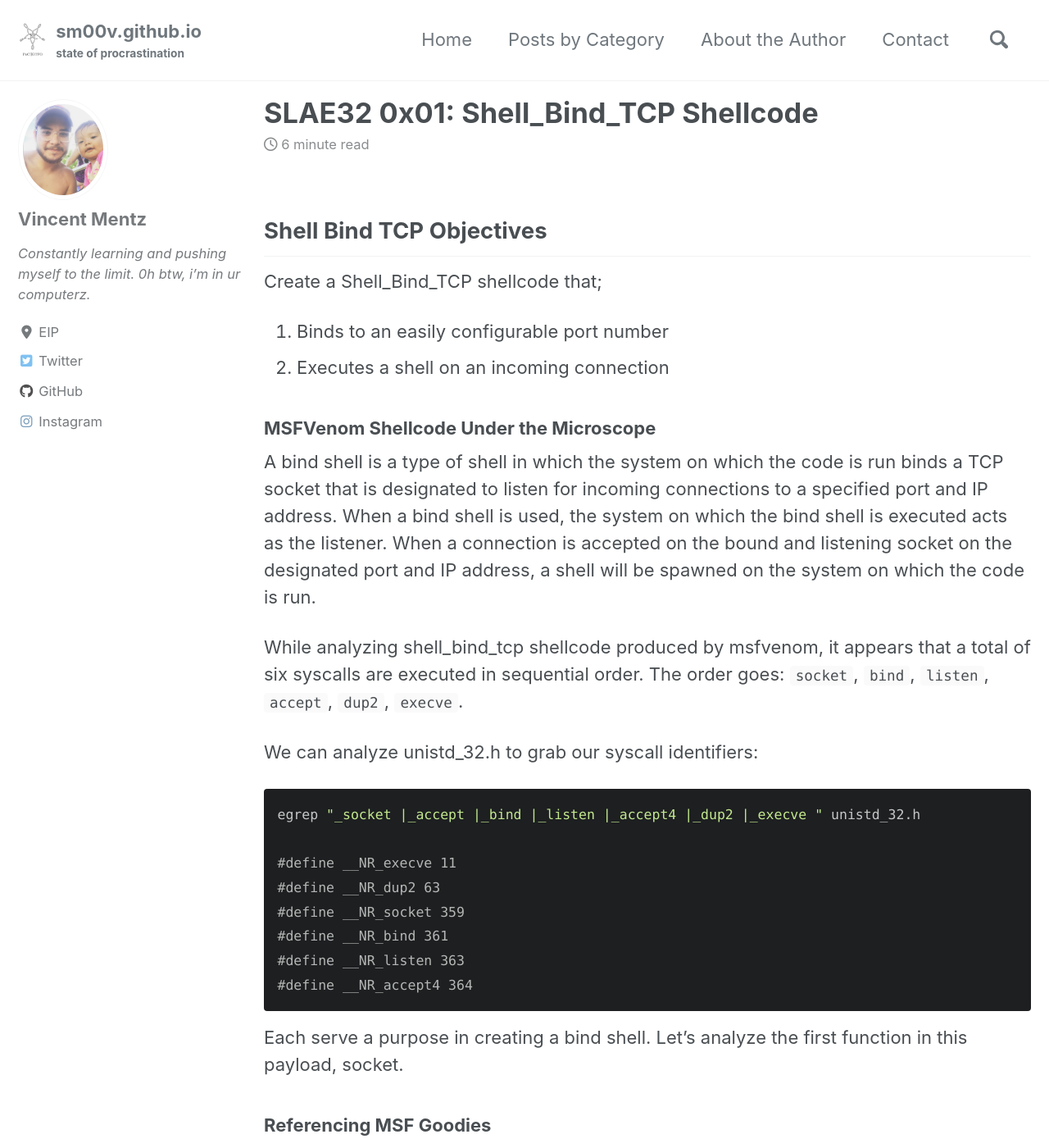
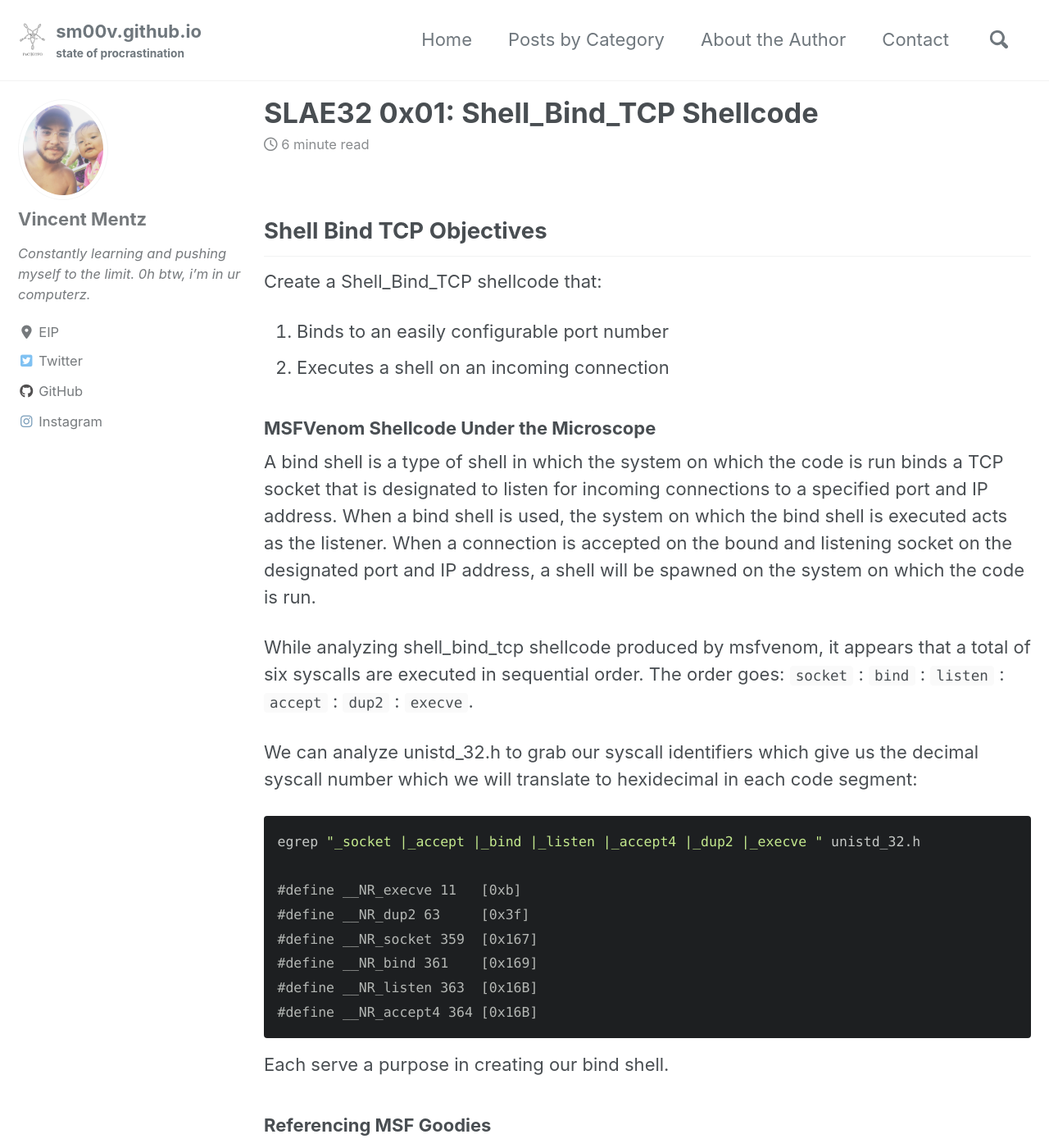
Before and after one commit to Minfanger101/sm00v.github.io, a Jekyll site: the page built from _posts/2019-10-19-assignment_1.md, in a window 1280 px wide and 1400 px high. Shown: the whole window at 82% size. Built offline with Jekyll 4.4.1, drawn with Linux system fonts in a browser that asks for light colours; cached includes are drawn as plain includes; nearby versions of some CDN libraries.

Commit message:
blog update

````diff
--- a/_posts/2019-10-19-assignment_1.md
+++ b/_posts/2019-10-19-assignment_1.md
@@ -8,7 +8,7 @@ header:
 ---
 ## Shell Bind TCP Objectives
 
-Create a Shell_Bind_TCP shellcode that;
+Create a Shell_Bind_TCP shellcode that:
 1. Binds to an easily configurable port number
 2. Executes a shell on an incoming connection
 
@@ -16,22 +16,23 @@ Create a Shell_Bind_TCP shellcode that;
 
 A bind shell is a type of shell in which the system on which the code is run binds a TCP socket that is designated to listen for incoming connections to a specified port and IP address. When a bind shell is used, the system on which the bind shell is executed acts as the listener. When a connection is accepted on the bound and listening socket on the designated port and IP address, a shell will be spawned on the system on which the code is run.
 
-While analyzing shell_bind_tcp shellcode produced by msfvenom, it appears that a total of six syscalls are executed in sequential order. The order goes: `socket`, `bind`, `listen`, `accept`, `dup2`, `execve`.
+While analyzing shell_bind_tcp shellcode produced by msfvenom, it appears that a total of six syscalls are executed in sequential order. The order goes: `socket` : `bind` : `listen` : `accept` : `dup2` : `execve`.
 
-We can analyze unistd_32.h to grab our syscall identifiers:
+We can analyze unistd_32.h to grab our syscall identifiers which give us the decimal syscall number which
+we will translate to hexidecimal in each code segment:
 
 ```c
 egrep "_socket |_accept |_bind |_listen |_accept4 |_dup2 |_execve " unistd_32.h
 
-#define __NR_execve 11
-#define __NR_dup2 63
-#define __NR_socket 359
-#define __NR_bind 361
-#define __NR_listen 363
-#define __NR_accept4 364
+#define __NR_execve 11	 [0xb]
+#define __NR_dup2 63	 [0x3f]
+#define __NR_socket 359	 [0x167]
+#define __NR_bind 361	 [0x169]
+#define __NR_listen 363	 [0x16B]
+#define __NR_accept4 364 [0x16B]
 ```
 
-Each serve a purpose in creating a bind shell. Let's analyze the first function in this payload, socket.
+Each serve a purpose in creating our bind shell.
 
 ### Referencing MSF Goodies
 ```msfvenom -p linux/x86/shell_bind_tcp -f raw| ndisasm -u -``` produces a bind shell payload the size of 78 bytes:
````
